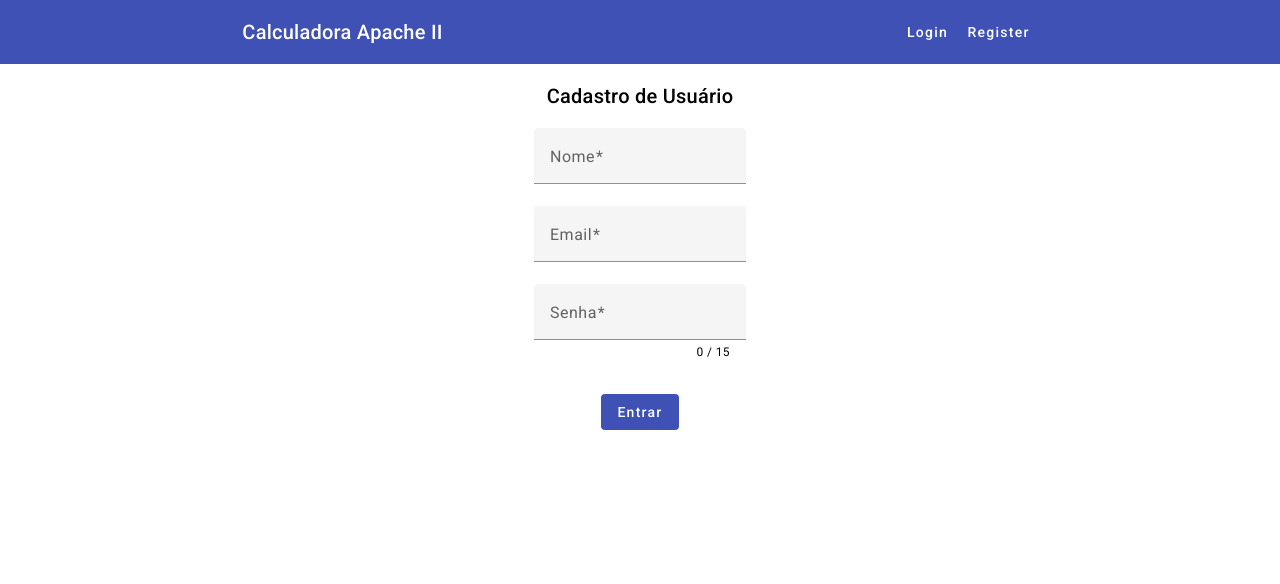
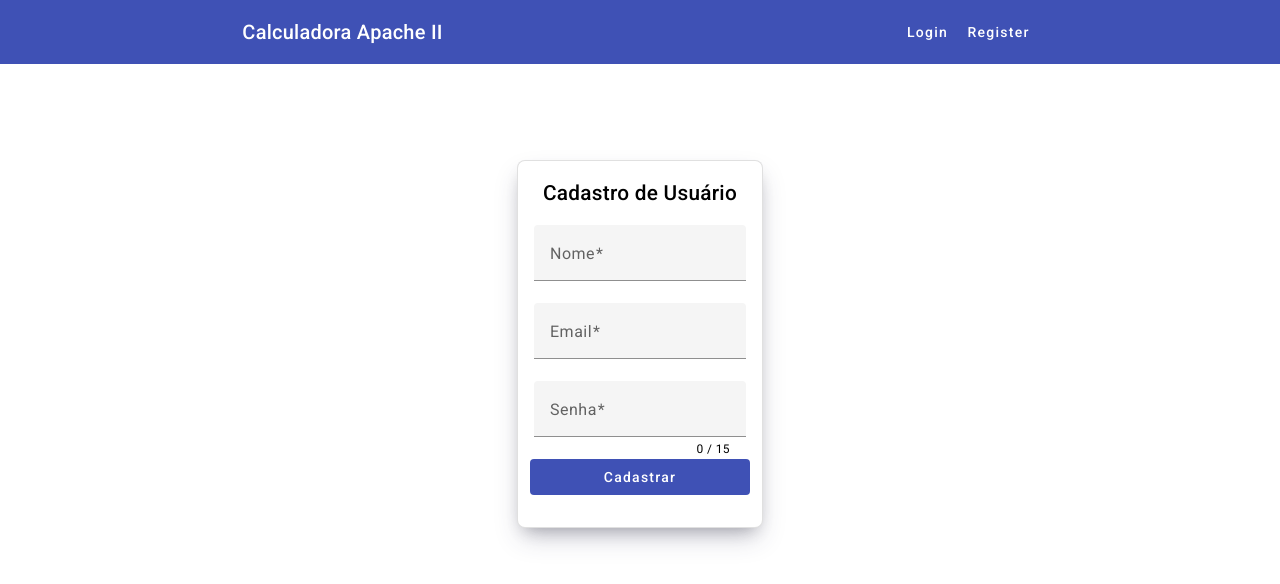
Before and after one commit to Zezinhojun/front-end-calculadora-apache2-Angular, an Angular app: page /register in a window 1280 px wide. Shown: the top 584 px of the page. Built offline with nearby package versions, Linux system fonts and the light colour scheme.

Commit message:
designs alterados e adicionado botão remember-me

```diff
--- a/src/app/container/paciente-form/paciente-form.component.ts
+++ b/src/app/container/paciente-form/paciente-form.component.ts
@@ -68,7 +68,7 @@ export default class PacienteFormComponent {
     this.form = this.fb.group({
       atendimento: new FormControl('', [Validators.required]),
       age: ['', [Validators.required]],
-      patologia: [''],
+      patologia: ['', Validators.required],
       internacao: ['', [Validators.required]],
       glim: ['', [Validators.required]],
       dignosticoGlim: [''],
--- a/src/app/pages/dashboard/dashboard.component.scss
+++ b/src/app/pages/dashboard/dashboard.component.scss
@@ -1,7 +1,18 @@
+
+mat-table{
+  box-shadow: rgba(50, 50, 93, 0.25) 0px 13px 27px -5px, rgba(0, 0, 0, 0.3) 0px 8px 16px -8px;
+  margin: 4rem auto 2rem auto;
+  border-radius: 8px;
+}
+table {
+  width: 100%;
+}
 .action-column{
   display: flex;
   justify-content: center;
-  padding: 1rem;
+}
+mat-header-cell{
+  padding:1rem  ;
 }
 .action-group{
   display: flex;
--- a/src/app/pages/dashboard/dashboard.component.ts
+++ b/src/app/pages/dashboard/dashboard.component.ts
@@ -1,8 +1,10 @@
-import { DialogComponent } from './../../shared/dialog/dialog.component';
 import { Component, inject, OnInit } from '@angular/core';
 import { MatButtonModule } from '@angular/material/button';
 import { MatCardModule } from '@angular/material/card';
+import { MatDialog } from '@angular/material/dialog';
 import { MatIconModule } from '@angular/material/icon';
+import { MatPaginatorModule, PageEvent } from '@angular/material/paginator';
+import { MatSnackBar } from '@angular/material/snack-bar';
 import { MatTableDataSource, MatTableModule } from '@angular/material/table';
 import { MatToolbarModule } from '@angular/material/toolbar';
 import { Router } from '@angular/router';
@@ -12,10 +14,8 @@ import { map } from 'rxjs';
 import { User } from '../../shared/model/commom.model';
 import { AuthService } from '../../shared/services/auth.service';
 import { SheetsService } from '../../shared/services/sheets.service';
-import { MatDialog } from '@angular/material/dialog';
-import { MatSnackBar } from '@angular/material/snack-bar';
-import { MatPaginatorModule, PageEvent } from '@angular/material/paginator';
 import { SpinnerService } from '../../shared/services/spinner/spinner.service';
+import { DialogComponent } from './../../shared/dialog/dialog.component';
 
 export interface Paciente {
   atendimento: number;
@@ -34,14 +34,13 @@ export default class DashboardComponent implements OnInit {
 
   dataSource = new MatTableDataSource<Paciente>()
   private dialog = inject(MatDialog)
-  displayedColumns: string[] = ['atendimento', 'idade', 'patologia', 'internacao', 'actions'];
+  displayedColumns: string[] = ['atendimento', 'idade', 'patologia', 'actions'];
   private readonly router = inject(Router)
   private readonly _sheets = inject(SheetsService)
   private _snackBar = inject(MatSnackBar)
   _authSvc = inject(AuthService)
   user!: User
   _spinnerSvc = inject(SpinnerService)
-  // pacientes = this._sheets.pacientes
 
   pageIndex = 0;
   pageSize = 10;
--- a/src/app/pages/login/login.component.html
+++ b/src/app/pages/login/login.component.html
@@ -1,9 +1,7 @@
 <mat-card appearance="outlined">
-
   <mat-card-header>
     <mat-card-title>Login</mat-card-title>
   </mat-card-header>
-
   <form [formGroup]="form" (submit)="submit()">
     <mat-card-content>
       <mat-form-field>
@@ -13,7 +11,6 @@
         <mat-error> {{ _formUtilsSvc.getErrorMessage(form, 'email') }}</mat-error>
         }
       </mat-form-field>
-
       <mat-form-field>
         <mat-label>Senha</mat-label>
         <input type="password" matInput formControlName="password" autocomplete="current-password" required>
@@ -22,7 +19,8 @@
         <mat-error> {{ _formUtilsSvc.getErrorMessage(form, 'password') }}</mat-error>
         }
       </mat-form-field>
-
+      <mat-checkbox color="primary" [labelPosition]="'after'" formControlName="remember">Lembre
+        de mim</mat-checkbox>
     </mat-card-content>
     <button type="submit" mat-flat-button color="primary">Entrar</button>
   </form>
--- a/src/app/pages/login/login.component.scss
+++ b/src/app/pages/login/login.component.scss
@@ -1,19 +1,25 @@
 mat-card{
+  box-shadow: rgba(50, 50, 93, 0.25) 0px 13px 27px -5px, rgba(0, 0, 0, 0.3) 0px 8px 16px -8px;
+  margin-top: 6rem;
+  border-radius: 8px;
+mat-card-header{
   display: flex;
   justify-content: center;
-  align-items: center;
-  width: 100%;
-  border: none !important;
+  mat-card-title{
+    font-size:1.3rem;
+  }
 }
+
 form{
   display: flex;
-  justify-content: center;
-  align-items: center;
   flex-direction: column;
+  button{
+    width: 90%;
+    margin: 1rem auto 2rem auto;
+  }
 }
 mat-card-content{
   display: flex;
   flex-direction: column;
-  justify-content: center;
-  align-items: center;
 }
+}
--- a/src/app/pages/login/login.component.ts
+++ b/src/app/pages/login/login.component.ts
@@ -1,7 +1,8 @@
-import { Component, inject } from '@angular/core';
-import { FormBuilder, FormControl, FormGroup, ReactiveFormsModule, Validators } from '@angular/forms';
+import { Component, inject, model } from '@angular/core';
+import { FormBuilder, FormControl, FormGroup, FormsModule, ReactiveFormsModule, Validators } from '@angular/forms';
 import { MatButtonModule } from '@angular/material/button';
 import { MatCardModule } from '@angular/material/card';
+import { MatCheckboxModule } from '@angular/material/checkbox';
 import { MatFormFieldModule } from '@angular/material/form-field';
 import { MatInputModule } from '@angular/material/input';
 import { MatSnackBar } from '@angular/material/snack-bar';
@@ -15,11 +16,13 @@ import { FormUtilsService } from '../../shared/services/form/form-utils.service'
   selector: 'app-login',
   standalone: true,
   imports: [
+    MatCheckboxModule,
+    FormsModule,
     MatButtonModule,
     MatCardModule,
     MatFormFieldModule,
     ReactiveFormsModule,
-    MatInputModule
+    MatInputModule,
   ],
   templateUrl: './login.component.html',
   styleUrl: './login.component.scss'
@@ -29,13 +32,15 @@ export default class LoginComponent {
   private _authSvc = inject(AuthService)
   private _snackBar = inject(MatSnackBar)
   private router = inject(Router)
-  form!: FormGroup;
+  public form!: FormGroup;
+
 
 
   constructor(private fb: FormBuilder) {
     this.form = this.fb.group({
       email: new FormControl('', [Validators.required, Validators.email]),
       password: new FormControl('', [Validators.required]),
+      remember: [false]
     })
   }
 
@@ -52,7 +57,6 @@ export default class LoginComponent {
     this.router.navigate([''])
   }
 
-  //Tratar os erros do backend
   submit() {
     if (this.form.valid) {
       this._authSvc.login(this.form.value).subscribe({
--- a/src/app/pages/register/register.component.html
+++ b/src/app/pages/register/register.component.html
@@ -1,5 +1,4 @@
 <mat-card appearance="outlined">
-
   <mat-card-header>
     <mat-card-title>Cadastro de Usuário</mat-card-title>
   </mat-card-header>
@@ -32,7 +31,7 @@
       </mat-form-field>
 
     </mat-card-content>
-    <button class="btn-register" type="submit" mat-flat-button color="primary">Entrar</button>
+    <button class="btn-register" type="submit" mat-flat-button color="primary">Cadastrar</button>
   </form>
 
 </mat-card>
--- a/src/app/pages/register/register.component.scss
+++ b/src/app/pages/register/register.component.scss
@@ -1,15 +1,22 @@
 mat-card{
+  box-shadow: rgba(50, 50, 93, 0.25) 0px 13px 27px -5px, rgba(0, 0, 0, 0.3) 0px 8px 16px -8px;
+  margin-top: 6rem;
+  border-radius: 8px;
+
+mat-card-header{
     display: flex;
     justify-content: center;
-  align-items: center;
-  width: 100%;
-  border: none !important;
+    mat-card-title{
+      font-size:1.3rem;
+    }
   }
   form{
     display: flex;
-  justify-content: center;
-  align-items: center;
     flex-direction: column;
+    button{
+      width: 90%;
+      margin: 0 auto 2rem auto;
+    }
   }
   mat-card-content{
     display: flex;
@@ -17,7 +24,4 @@ mat-card-content{
     justify-content: center;
     align-items: center;
   }
-
-.btn-register{
-  margin-top: 2rem;
 }
--- a/src/app/shared/layout/layout.component.html
+++ b/src/app/shared/layout/layout.component.html
@@ -13,11 +13,3 @@
 <main class="container">
 
   <router-outlet></router-outlet>
-
-</main>
-@if (isLoading()) {
-<div class="spinner">
-  <app-spinner />
-</div>
-
-}
```
Also changed, not shown: src/app/pages/dashboard/dashboard.component.html (+14 -23 lines). Lines whose indentation alone changed are shown as unchanged.
